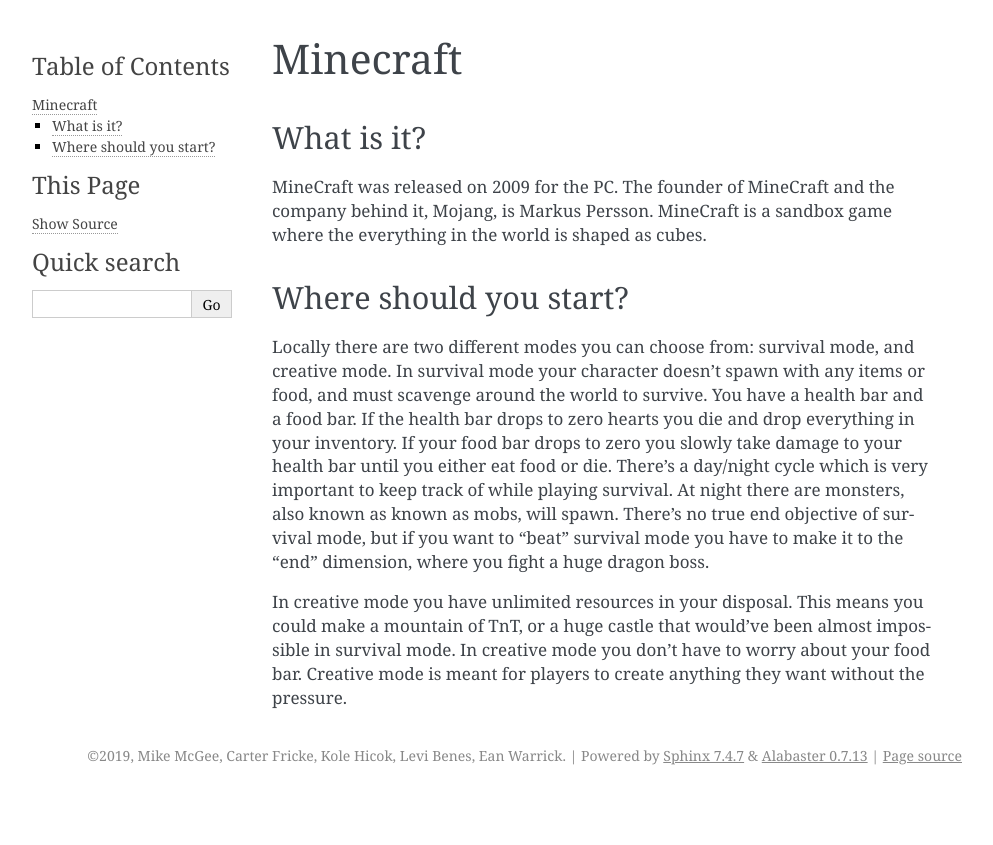
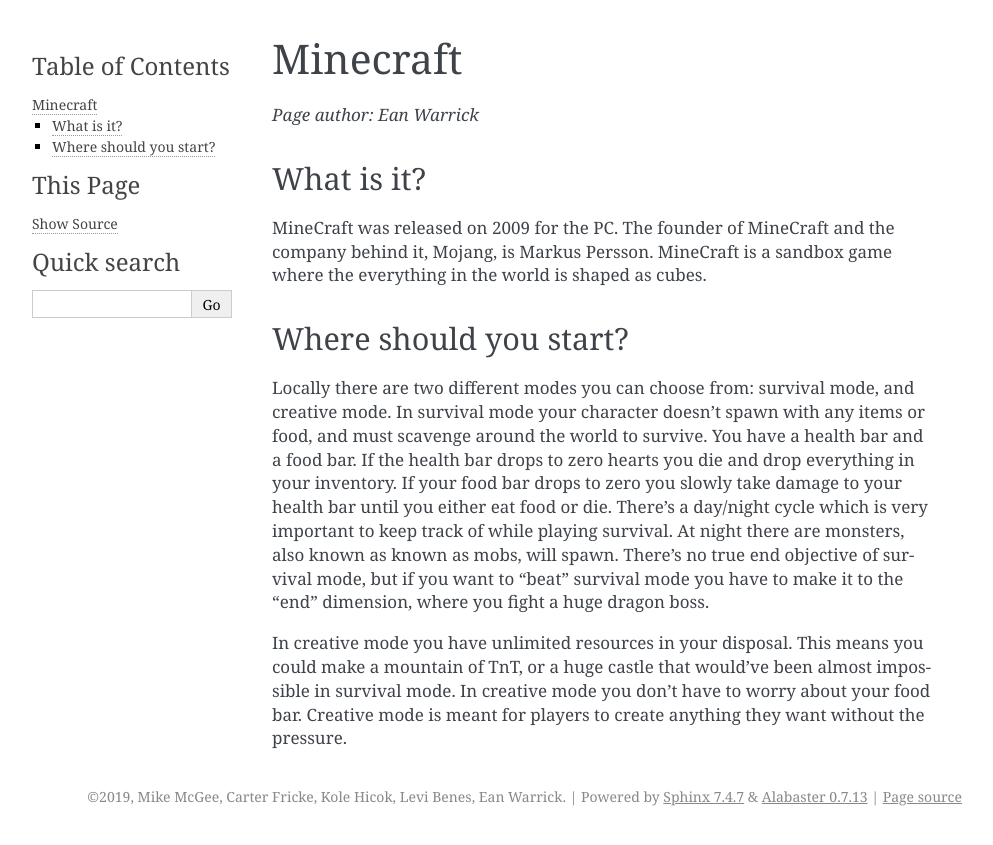
Before and after one commit to MichaelMcGee-School/Assignment_12, a Sphinx documentation site: the page built from source/Minecraft.rst, in a window 1280 px wide. Shown: the top 845 px of the page, without its empty margins (148-1141 px from the left). Built offline with Sphinx 7.4.7, drawn with Linux system fonts in a browser that asks for light colours.

Commit message:
Added author credit on pages

```diff
--- a/source/Minecraft.rst
+++ b/source/Minecraft.rst
@@ -1,5 +1,7 @@
 Minecraft
 =========
+
+*Page author: Ean Warrick*
 
 What is it?
 -----------
--- a/source/luigi's_mansion.rst
+++ b/source/luigi's_mansion.rst
@@ -1,5 +1,6 @@
 Luigi's Mansion
 ===============
+*Page author: Ean Warrick*
 
 What is Luigi's Mansion?
 ------------------------
--- a/source/super_monkey_ball_2.rst
+++ b/source/super_monkey_ball_2.rst
@@ -1,5 +1,7 @@
 Super Monkey Ball 2
 ===================
+
+*Page author: Ean Warrick*
 
 What Is Super Monkey Ball 2
 ----------------------------
```
